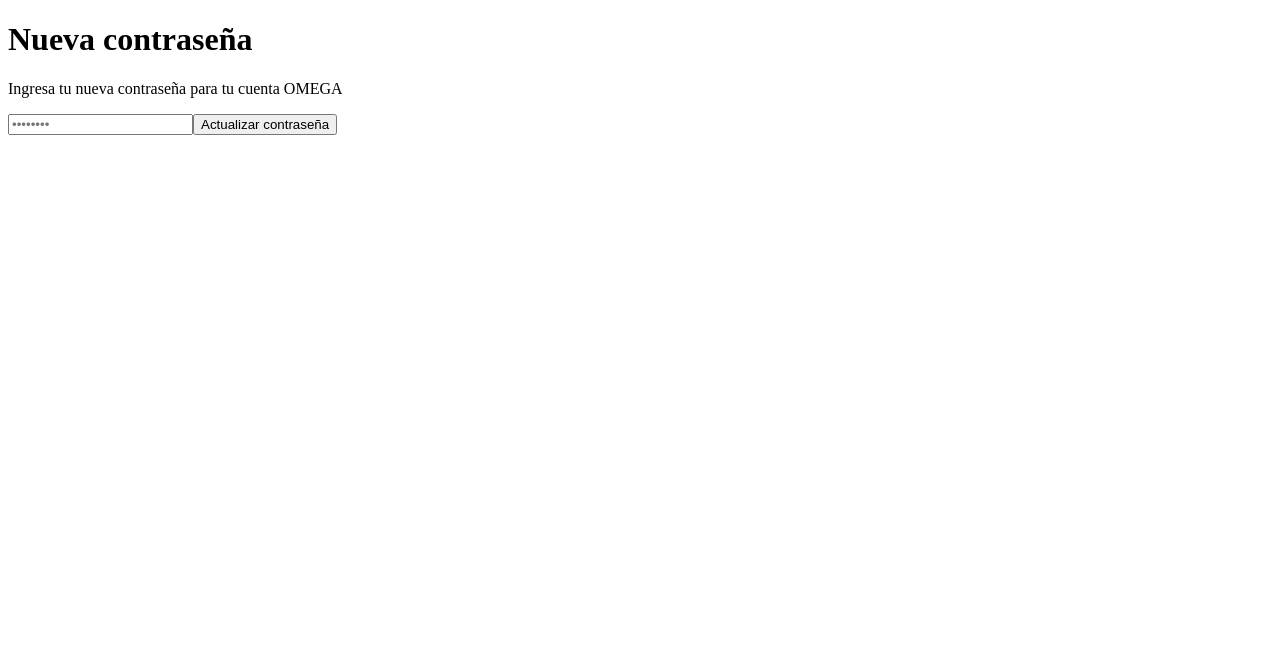
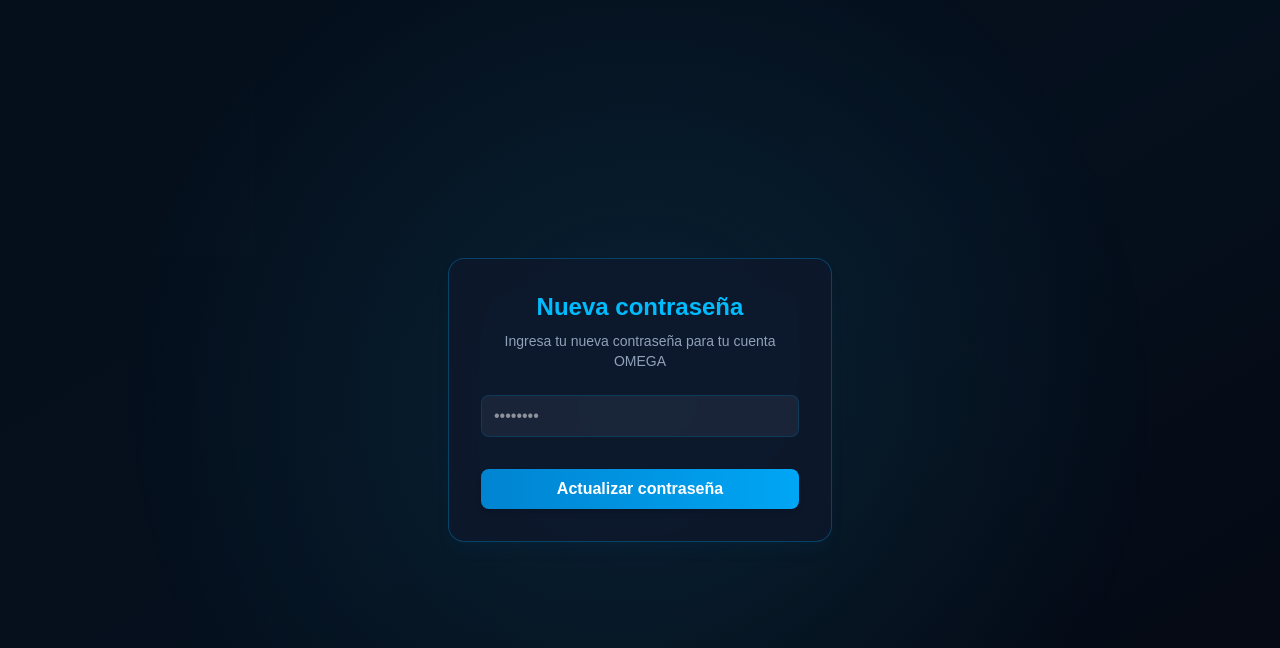
Before and after one commit to ces4rxs/omega-web, a Next.js app: page /reset in a window 1280 px wide. Shown: the top 648 px of the page. Built offline with nearby package versions, Linux system fonts and the light colour scheme.

Commit message:
Fix: prevent prerendering /reset for Render build

```diff
--- a/src/app/layout.tsx
+++ b/src/app/layout.tsx
@@ -1,101 +1,33 @@
-"use client";
+import type { Metadata } from "next";
+import { Geist, Geist_Mono } from "next/font/google";
+import "./globals.css";
+import { AuthProvider } from "@/context/AuthContext"; // ✅ Import agregado
 
-export const dynamic = "force-dynamic";
-export const revalidate = 0;
+const geistSans = Geist({
+  variable: "--font-geist-sans",
+  subsets: ["latin"],
+});
 
-import { useState } from "react";
-import { useSearchParams, useRouter } from "next/navigation";
-import { motion, AnimatePresence } from "framer-motion";
-import api from "@/lib/api";
+const geistMono = Geist_Mono({
+  variable: "--font-geist-mono",
+  subsets: ["latin"],
+});
 
-export default function ResetPasswordPage() {
-  const searchParams = useSearchParams();
-  const router = useRouter();
-  const token = searchParams.get("token");
+export const metadata: Metadata = {
+  title: "OMEGA Web",
+  description: "Panel educativo y de IA avanzada",
+};
 
-  const [password, setPassword] = useState("");
-  const [success, setSuccess] = useState("");
-  const [error, setError] = useState("");
-  const [loading, setLoading] = useState(false);
-
-  const handleReset = async (e: React.FormEvent) => {
-    e.preventDefault();
-    setError("");
-    setSuccess("");
-    setLoading(true);
-
-    try {
-      await api.post("/auth/reset", { token, password });
-      setSuccess("✅ Contraseña actualizada correctamente.");
-      setTimeout(() => router.push("/login"), 2000);
-    } catch {
-      setError("⚠️ El enlace no es válido o ha expirado.");
-    } finally {
-      setLoading(false);
-    }
-  };
-
+export default function RootLayout({
+  children,
+}: Readonly<{ children: React.ReactNode }>) {
   return (
-    <main className="min-h-screen flex items-center justify-center bg-[#050812] text-white relative overflow-hidden">
-      <div className="absolute inset-0 bg-gradient-to-br from-sky-900/10 via-sky-500/5 to-transparent" />
-      <div className="absolute inset-0 bg-[radial-gradient(circle_at_center,rgba(56,189,248,0.15)_0%,transparent_70%)] animate-pulse" />
-
-      <motion.div
-        initial={{ opacity: 0, y: 20 }}
-        animate={{ opacity: 1, y: 0 }}
-        transition={{ duration: 0.6 }}
-        className="relative z-10 w-full max-w-sm bg-slate-900/70 backdrop-blur-lg p-8 rounded-2xl border border-sky-500/30 shadow-lg shadow-sky-900/10"
-      >
-        <h1 className="text-2xl font-bold text-sky-400 mb-2 text-center">
-          Nueva contraseña
-        </h1>
-        <p className="text-sm text-slate-400 text-center mb-6">
-          Ingresa tu nueva contraseña para tu cuenta OMEGA
-        </p>
-
-        <form onSubmit={handleReset} className="space-y-4">
-          <input
-            type="password"
-            value={password}
-            onChange={(e) => setPassword(e.target.value)}
-            required
-            placeholder="••••••••"
-            className="w-full bg-slate-800/80 rounded-lg px-3 py-2 outline-none border border-sky-800/40 focus:border-sky-400 focus:ring-1 focus:ring-sky-400/40 transition-all"
-          />
-
-          <AnimatePresence>
-            {error && (
-              <motion.p
-                initial={{ opacity: 0, y: -5 }}
-                animate={{ opacity: 1, y: 0 }}
-                exit={{ opacity: 0, y: -5 }}
-                className="text-red-400 text-sm"
-              >
-                {error}
-              </motion.p>
-            )}
-            {success && (
-              <motion.p
-                initial={{ opacity: 0, y: -5 }}
-                animate={{ opacity: 1, y: 0 }}
-                exit={{ opacity: 0, y: -5 }}
-                className="text-green-400 text-sm"
-              >
-                {success}
-              </motion.p>
-            )}
-          </AnimatePresence>
-
-          <motion.button
-            type="submit"
-            disabled={loading}
-            whileTap={{ scale: 0.97 }}
-            className="w-full bg-gradient-to-r from-sky-600 to-sky-500 hover:from-sky-500 hover:to-sky-400 text-white font-semibold rounded-lg py-2 mt-4 transition-all duration-300 shadow-md hover:shadow-sky-700/30"
-          >
-            {loading ? "Actualizando..." : "Actualizar contraseña"}
-          </motion.button>
-        </form>
-      </motion.div>
-    </main>
+    <html lang="es">
+      <body className={`${geistSans.variable} ${geistMono.variable} antialiased`}>
+        <AuthProvider>
+          {children}
+        </AuthProvider>
+      </body>
+    </html>
   );
 }
--- a/src/app/reset/page.tsx
+++ b/src/app/reset/page.tsx
@@ -1,4 +1,7 @@
 "use client";
+
+export const dynamic = "force-dynamic";
+export const revalidate = 0;
 
 import { useState } from "react";
 import { useSearchParams, useRouter } from "next/navigation";
```
